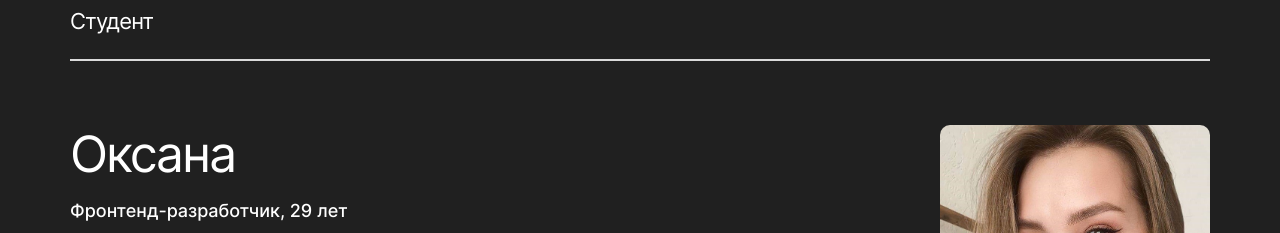
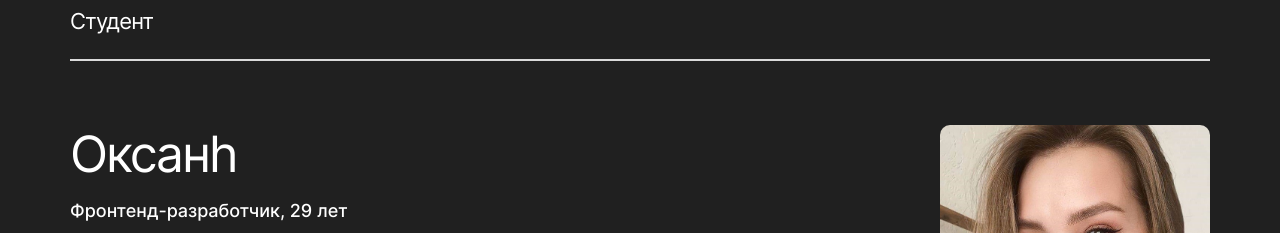
Before and after one commit to Oksana-Bykova/movies-explorer-frontend, a React (Create React App) app: page / in a window 1280 px wide. Shown: the part 1980-2213 px from the top of the page. Built offline with nearby package versions, Linux system fonts and the light colour scheme; the HTML template or start-up script is replaced by a standard one.

Commit message:
пробный коммит

```diff
--- a/src/components/Main/AboutMe/AboutMe.js
+++ b/src/components/Main/AboutMe/AboutMe.js
@@ -10,7 +10,7 @@ function AboutMe() {
       <Line></Line>
       <div className="about-me__container">
         <div className="about-me__container-information">
-          <h3 className="about-me__name">Оксана</h3>
+          <h3 className="about-me__name">Оксанh</h3>
           <span className="about-me__brief-information">
             Фронтенд-разработчик, 29 лет
           </span>
```
